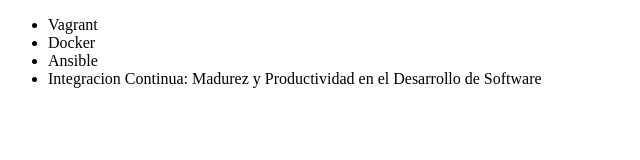
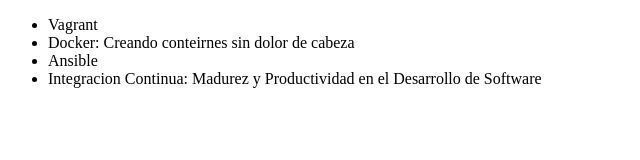
Before and after one commit to jj22-Ali/alura-git, a plain HTML site: page index.html in a window 1280 px wide. Shown: the whole page, without its empty margins (0-640 px from the left). Drawn offline with Linux system fonts and the light colour scheme.

Commit message:
Corrigiendo el error

```diff
--- a/index.html
+++ b/index.html
@@ -7,7 +7,7 @@
     <body>
         <ul>
             <li>Vagrant</li>
-            <li>Docker</li>
+            <li>Docker: Creando conteirnes sin dolor de cabeza</li>
             <li>Ansible</li>
             <li>Integracion Continua: Madurez y Productividad en el Desarrollo de Software</li>
         </ul>
```
